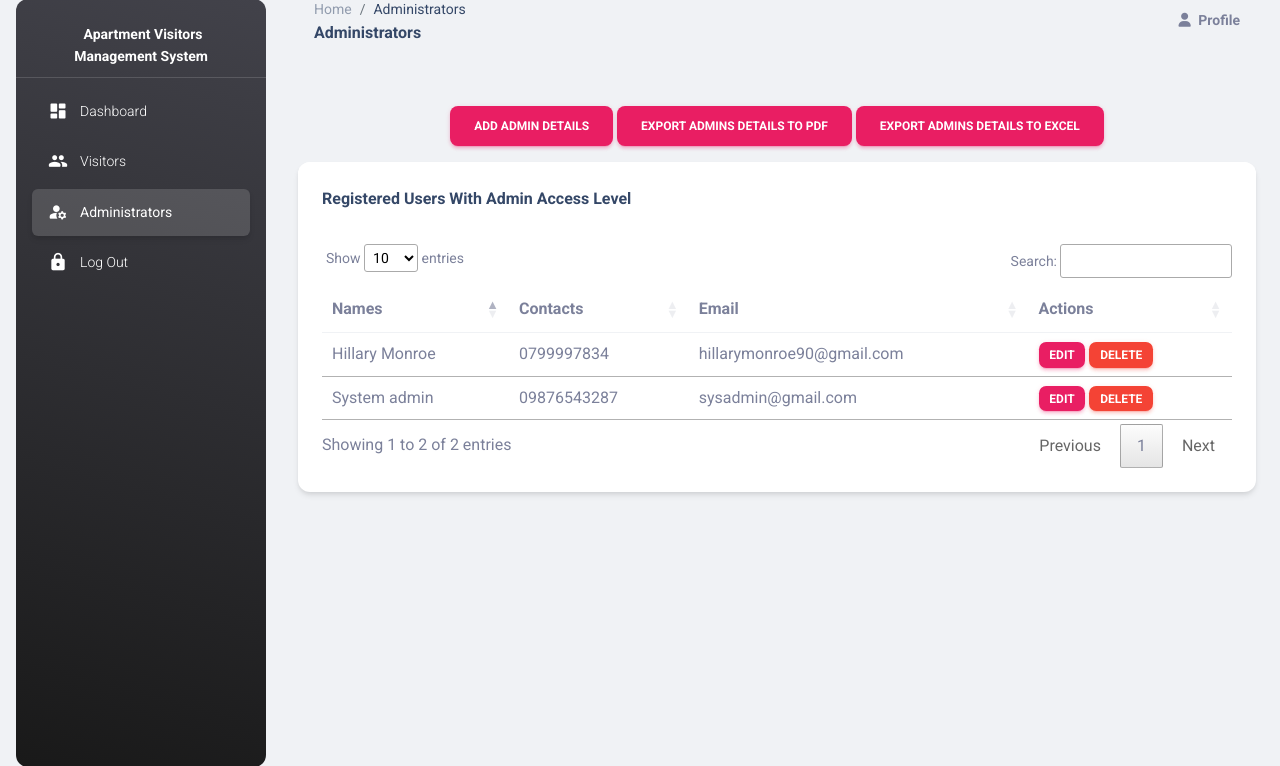
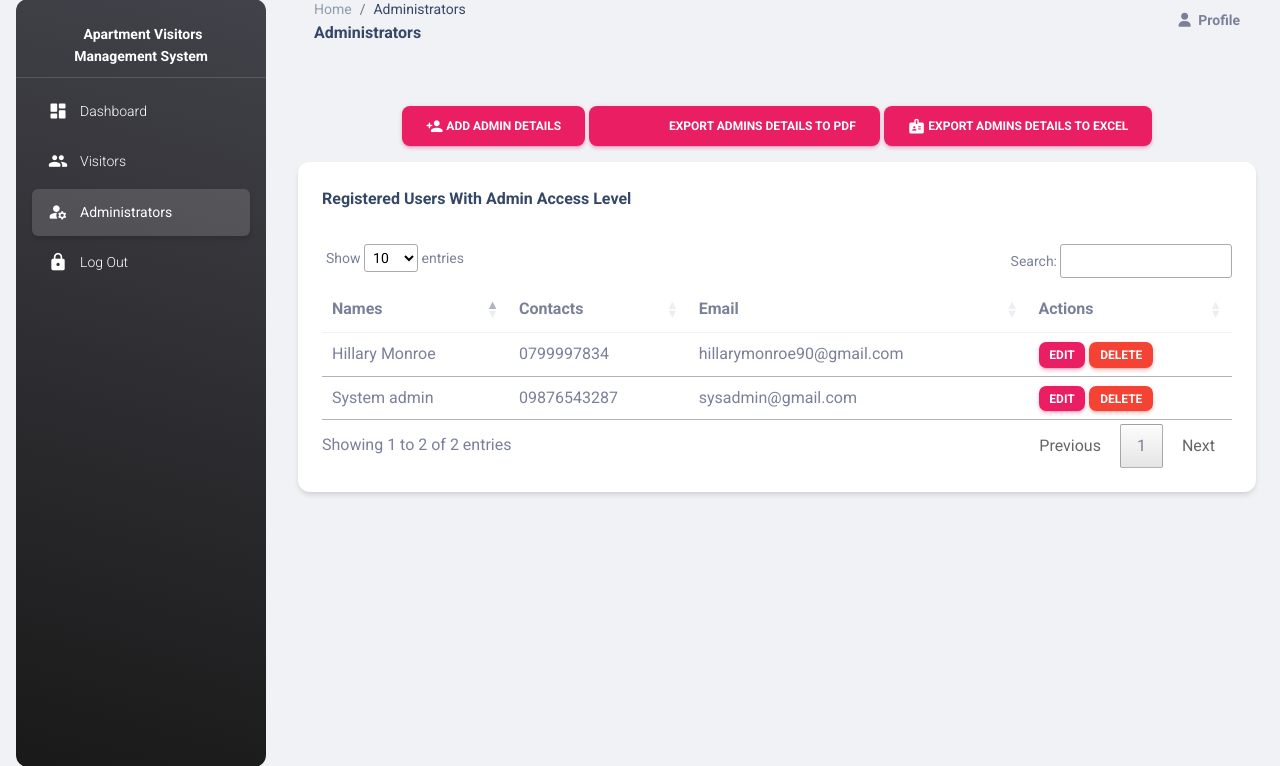
Before and after one commit to MartMbithi/Weekend_Project_VII, a PHP site: page /views/administrators in a window 1280 px wide. Shown: the part 17-783 px from the top of the page. Run offline with PHP 8.4, Linux system fonts and the light colour scheme; a user stored in the database is signed in; data comes from the database, SQL or seed files in the repository; some libraries are stand-ins or nearby versions.

Commit message:
Implement Navigation Icons

```diff
--- a/views/administrators.php
+++ b/views/administrators.php
@@ -47,9 +47,15 @@ require_once('../partials/head.php');
         <div class="container-fluid py-4">
             <div class="row mt-4">
                 <div class="text-center">
-                    <button type="button" data-bs-toggle="modal" data-bs-target="#add_modal" class="btn btn-primary"> Add Admin Details</button>
-                    <a href="export_pdf_admins" class="btn btn-primary"> Export Admins Details To PDF</a>
-                    <a href="export_xls_admins" class="btn btn-primary"> Export Admins Details To Excel</a>
+                    <button type="button" data-bs-toggle="modal" data-bs-target="#add_modal" class="btn btn-primary">
+                        <i class="material-icons opacity-10">person_add</i> Add Admin Details
+                    </button>
+                    <a href="export_pdf_admins" class="btn btn-primary">
+                        <i class="material-icons opacity-10">pdf</i> Export Admins Details To PDF
+                    </a>
+                    <a href="export_xls_admins" class="btn btn-primary">
+                        <i class="material-icons opacity-10">badge</i> Export Admins Details To Excel
+                    </a>
                 </div>
             </div>
             <!-- Add Visitor Modal -->
--- a/views/dashboard.php
+++ b/views/dashboard.php
@@ -49,7 +49,7 @@ require_once('../partials/head.php');
                     <div class="card">
                         <div class="card-header p-3 pt-2">
                             <div class="icon icon-lg icon-shape bg-gradient-dark shadow-dark text-center border-radius-xl mt-n4 position-absolute">
-                                <i class="material-icons opacity-10">weekend</i>
+                                <i class="material-icons opacity-10">group</i>
                             </div>
                             <div class="text-end pt-1">
                                 <p class="text-sm mb-0 text-capitalize">Today's Visitors</p>
@@ -64,7 +64,7 @@ require_once('../partials/head.php');
                     <div class="card">
                         <div class="card-header p-3 pt-2">
                             <div class="icon icon-lg icon-shape bg-gradient-primary shadow-primary text-center border-radius-xl mt-n4 position-absolute">
-                                <i class="material-icons opacity-10">person</i>
+                                <i class="material-icons opacity-10">manage_accounts</i>
                             </div>
                             <div class="text-end pt-1">
                                 <p class="text-sm mb-0 text-capitalize">Administrators</p>
@@ -79,7 +79,7 @@ require_once('../partials/head.php');
                     <div class="card">
                         <div class="card-header p-3 pt-2">
                             <div class="icon icon-lg icon-shape bg-gradient-success shadow-success text-center border-radius-xl mt-n4 position-absolute">
-                                <i class="material-icons opacity-10">person</i>
+                                <i class="material-icons opacity-10">badge</i>
                             </div>
                             <div class="text-end pt-1">
                                 <p class="text-sm mb-0 text-capitalize">Total Visitors</p>
```
